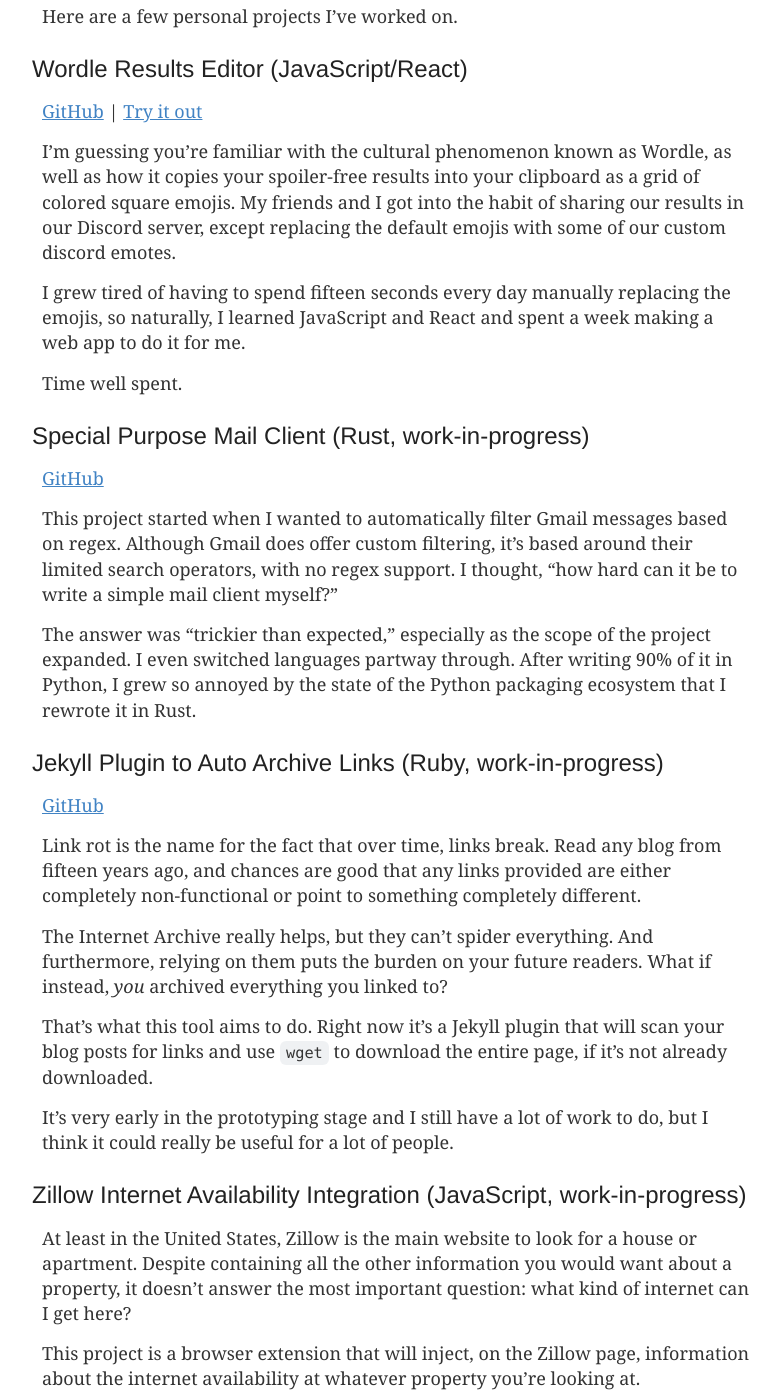
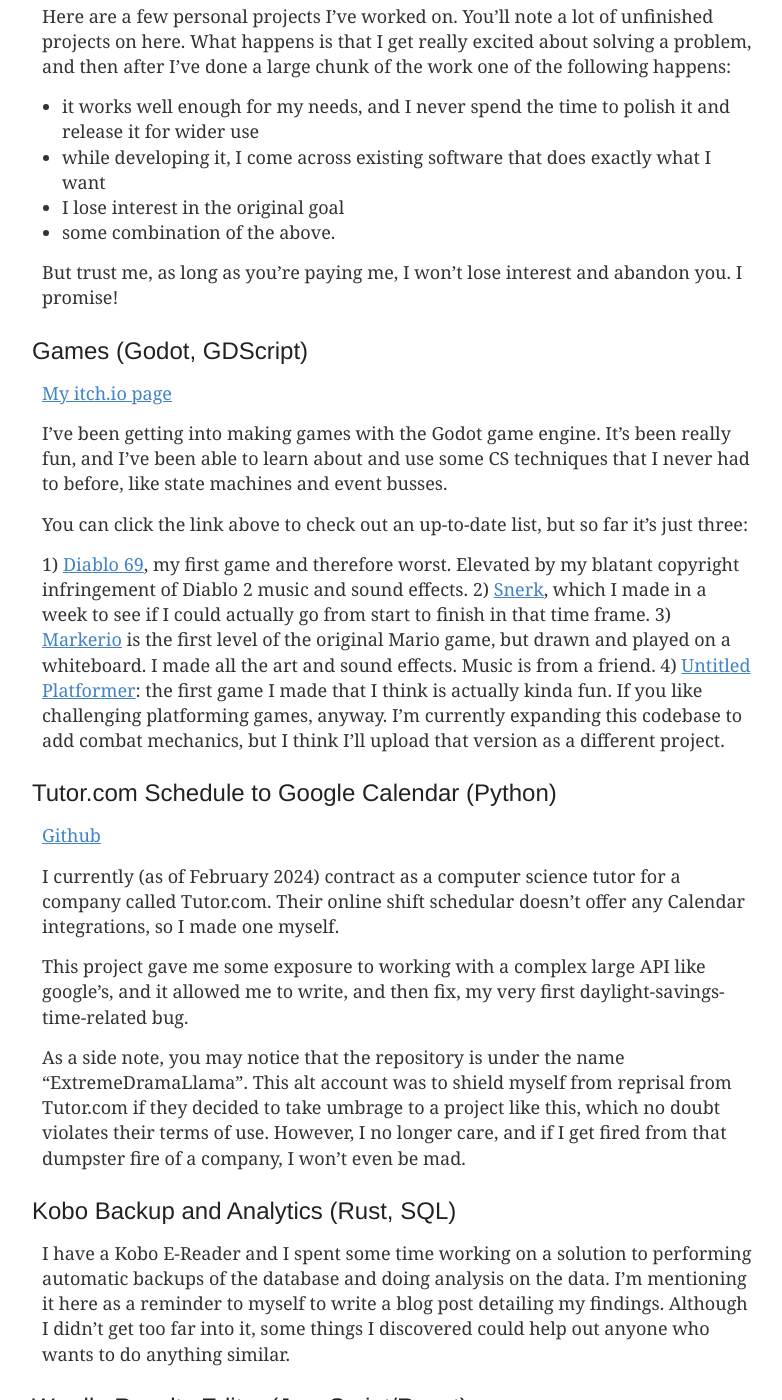
Before and after one commit to CrispinStichart/CrispinStichart.github.io, a Jekyll site: the page built from pages/projects.md, in a window 1280 px wide and 1400 px high, scrolled down 263 px. Shown: the whole window, without its empty margins (248-1030 px from the left). Built offline with Jekyll 4.4.1, drawn with Linux system fonts in a browser that asks for light colours; our own code applies the rules of GitHub Pages for plain Markdown files; some of the changed text lies outside the part shown.

Commit message:
update projects page

```diff
--- a/pages/projects.md
+++ b/pages/projects.md
@@ -5,8 +5,41 @@
 
 # Projects
 
-Here are a few personal projects I've worked on.
+Here are a few personal projects I've worked on. You'll note a lot of unfinished projects on here. What happens is that I get really excited about solving a problem, and then after I've done a large chunk of the work one of the following happens:
 
+* it works well enough for my needs, and I never spend the time to polish it and release it for wider use
+* while developing it, I come across existing software that does exactly what I want
+* I lose interest in the original goal
+* some combination of the above.
+
+But trust me, as long as you're paying me, I won't lose interest and abandon you. I promise!
+
+## Games (Godot, GDScript)
+
+[My itch.io page](https://crispinstichart.itch.io/)
+
+I've been getting into making games with the Godot game engine. It's been really fun, and I've been able to learn about and use some CS techniques that I never had to before, like state machines and event busses.
+
+You can click the link above to check out an up-to-date list, but so far it's just three:
+
+1) [Diablo 69](https://crispinstichart.itch.io/diablo69), my first game and therefore worst. Elevated by my blatant copyright infringement of Diablo 2 music and sound effects.
+2) [Snerk](https://crispinstichart.itch.io/snerk), which I made in a week to see if I could actually go from start to finish in that time frame.
+3) [Markerio](https://crispinstichart.itch.io/markerio-1-1) is the first level of the original Mario game, but drawn and played on a whiteboard. I made all the art and sound effects. Music is from a friend.
+4) [Untitled Platformer](https://crispinstichart.itch.io/metroidvania-movement-test): the first game I made that I think is actually kinda fun. If you like challenging platforming games, anyway. I'm currently expanding this codebase to add combat mechanics, but I think I'll upload that version as a different project.
+
+## Tutor.com Schedule to Google Calendar (Python)
+
+[Github](https://github.com/ExtremeDramaLlama/ScheduleToCalendar)
+
+I currently (as of February 2024) contract as a computer science tutor for a company called Tutor.com. Their online shift schedular doesn't offer any Calendar integrations, so I made one myself.
+
+This project gave me some exposure to working with a complex large API like google's, and it allowed me to write, and then fix, my very first daylight-savings-time-related bug.
+
+As a side note, you may notice that the repository is under the name "ExtremeDramaLlama". This alt account was to shield myself from reprisal from Tutor.com if they decided to take umbrage to a project like this, which no doubt violates their terms of use. However, I no longer care, and if I get fired from that dumpster fire of a company, I won't even be mad.
+
+## Kobo Backup and Analytics (Rust, SQL)
+
+I have a Kobo E-Reader and I spent some time working on a solution to performing automatic backups of the database and doing analysis on the data. I'm mentioning it here as a reminder to myself to write a blog post detailing my findings. Although I didn't get too far into it, some things I discovered could help out anyone who wants to do anything similar.
 
 ## Wordle Results Editor (JavaScript/React)
 
@@ -30,7 +63,7 @@
 
 [GitHub](https://github.com/CrispinStichart/jekyll-automatic-link-archiver)
 
-Link rot is the name for the fact that over time, links break. Read any blog from fifteen years ago, and chances are good that any links provided are either completely non-functional or point to something completely different.
+[Link rot][linkrot] is the name for the fact that over time, links break. Read any blog from fifteen years ago, and chances are good that any links provided are either non-functional or point to something completely different.
 
 The Internet Archive really helps, but they can't spider everything. And furthermore, relying on them puts the burden on your future readers. What if instead, *you* archived everything you linked to?
 
```
